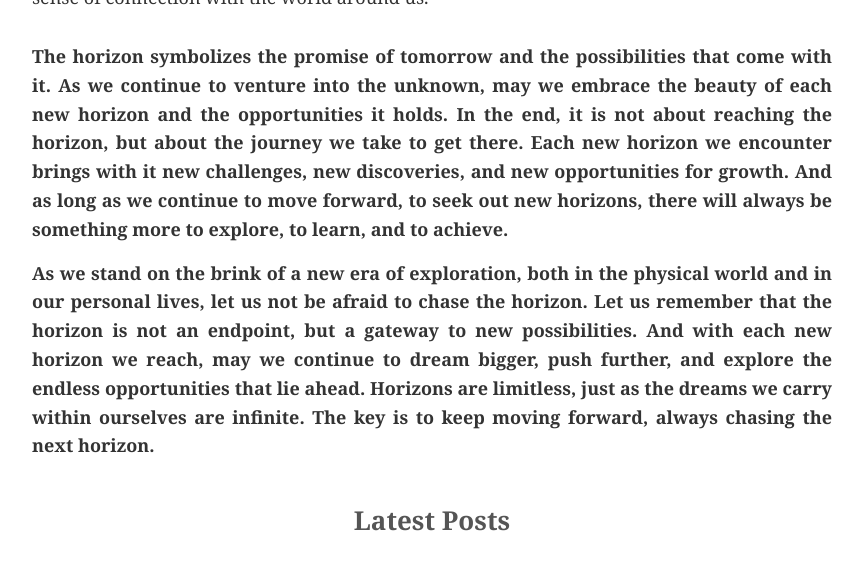
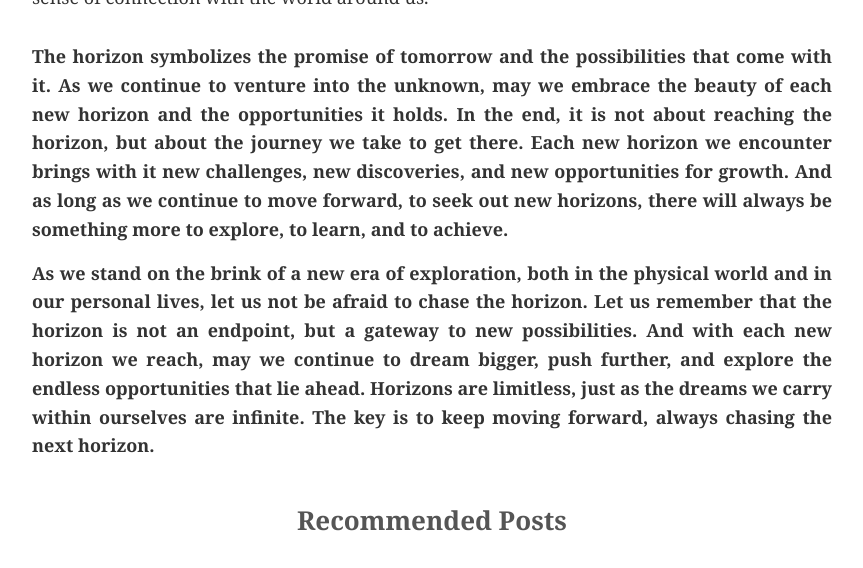
Before and after one commit to m-cochran/Randomerr, a Jekyll site: the page built from _posts/2024-08-19-eternal-horizons.md, in a window 1280 px wide and 900 px high, scrolled down 3490 px, cut to the strip 0-568 px from the top of the window. Shown: the whole strip, without its empty margins (208-1071 px from the left). Built offline with Jekyll 4.4.1, drawn with Linux system fonts in a browser that asks for light colours.

Commit message:
Update 2024-08-19-eternal-horizons.md

```diff
--- a/_posts/2024-08-19-eternal-horizons.md
+++ b/_posts/2024-08-19-eternal-horizons.md
@@ -68,7 +68,7 @@ thumbnail: "https://images.unsplash.com/photo-1720986073399-f5c24e020ca1?q=80&w=
 
 
 <div class="pagination-container">
-    <h2 class="pagination-heading">Latest Posts</h2> <!-- Add your heading here -->
+    <h2 class="pagination-heading">Recommended Posts</h2> <!-- Add your heading here -->
 <div class="pagination">
     <!-- Link to the previous two posts -->
     {% if page.previous.previous %}
```
